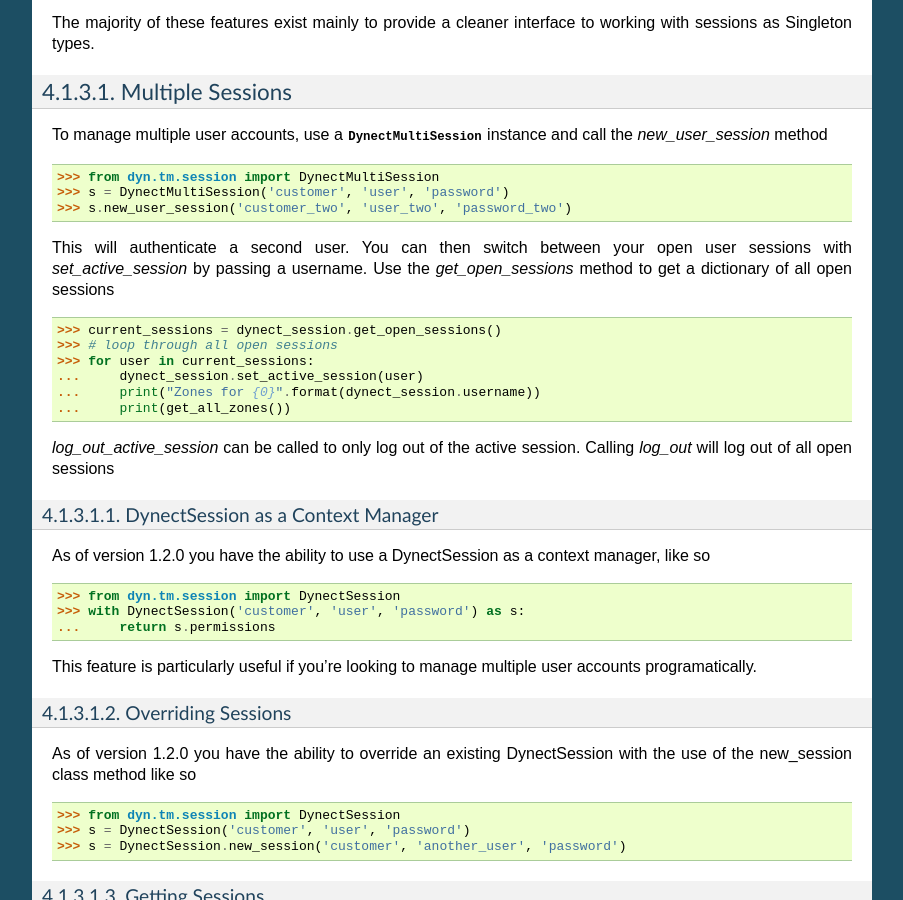
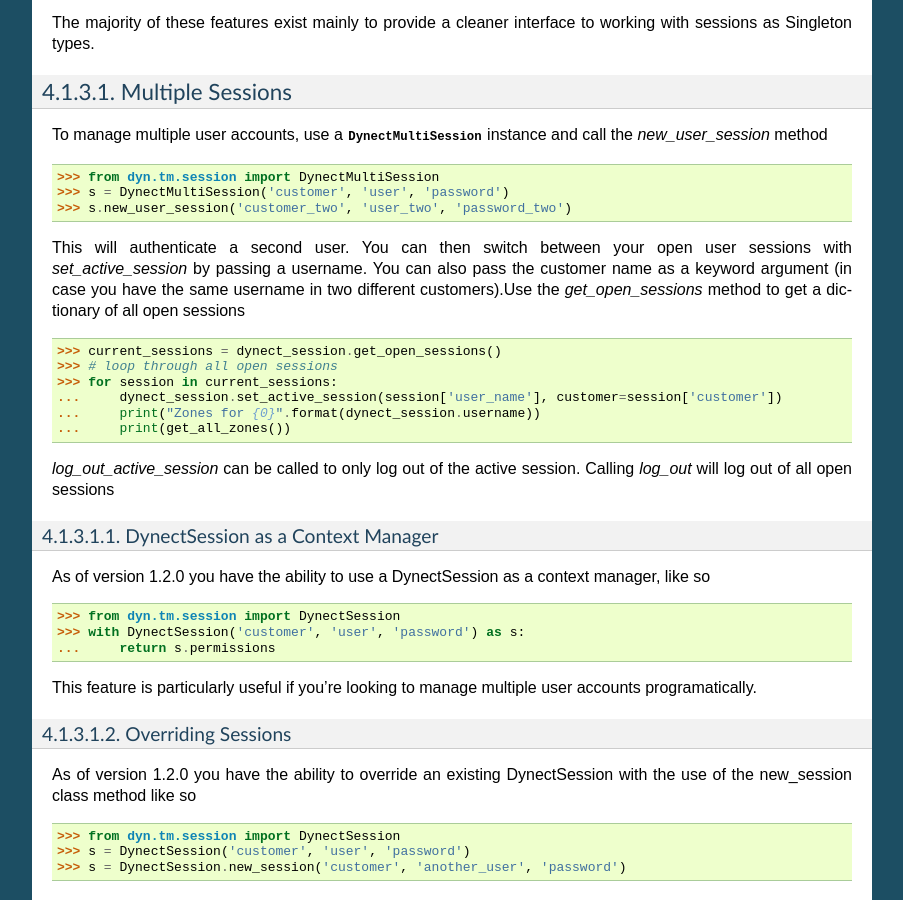
Before and after one commit to dyninc/dyn-python, a Sphinx documentation site: the page built from docs/tm/auth.rst, in a window 1280 px wide and 900 px high, scrolled down 719 px. Shown: the whole window, without its empty margins (198-1101 px from the left). Built offline with Sphinx 7.4.7, drawn with Linux system fonts in a browser that asks for light colours; pages that are not in the unit, such as notebooks, are missing from menus.

Commit message:
Update documentation for multi session functionality.

```diff
--- a/docs/tm/auth.rst
+++ b/docs/tm/auth.rst
@@ -50,14 +50,15 @@ To manage multiple user accounts, use a :class:`~dyn.tm.session.DynectMultiSessi
     >>> s.new_user_session('customer_two', 'user_two', 'password_two')
 
 This will authenticate a second user. You can then switch between your open user sessions with
-`set_active_session` by passing a username. Use the `get_open_sessions` method to get a dictionary of all
-open sessions
+`set_active_session` by passing a username. You can also pass the customer name as a keyword argument
+(in case you have the same username in two different customers).Use the `get_open_sessions` method
+to get a dictionary of all open sessions
 ::
 
     >>> current_sessions = dynect_session.get_open_sessions()
     >>> # loop through all open sessions
-    >>> for user in current_sessions:
-    ...     dynect_session.set_active_session(user)
+    >>> for session in current_sessions:
+    ...     dynect_session.set_active_session(session['user_name'], customer=session['customer'])
     ...     print("Zones for {0}".format(dynect_session.username))
     ...     print(get_all_zones())
 
```
